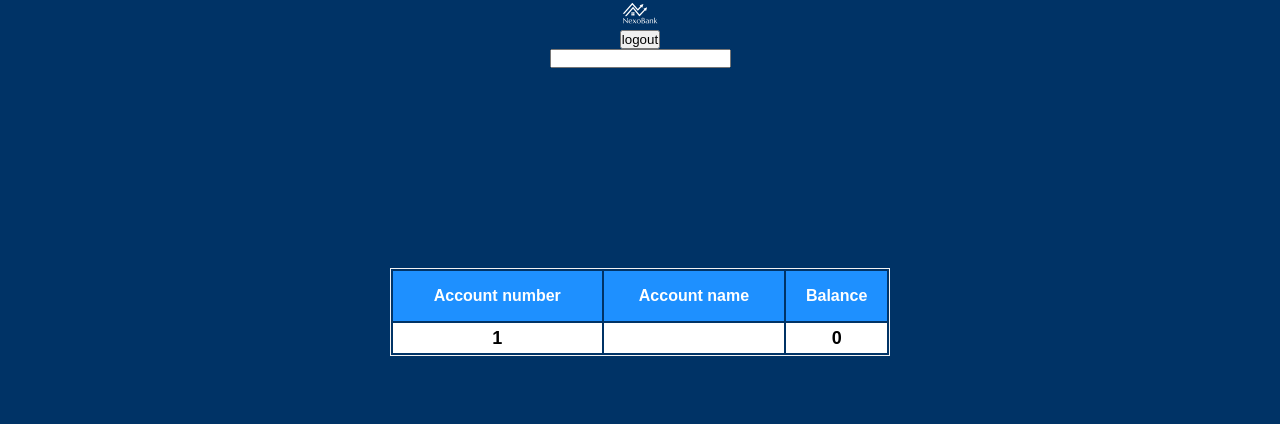
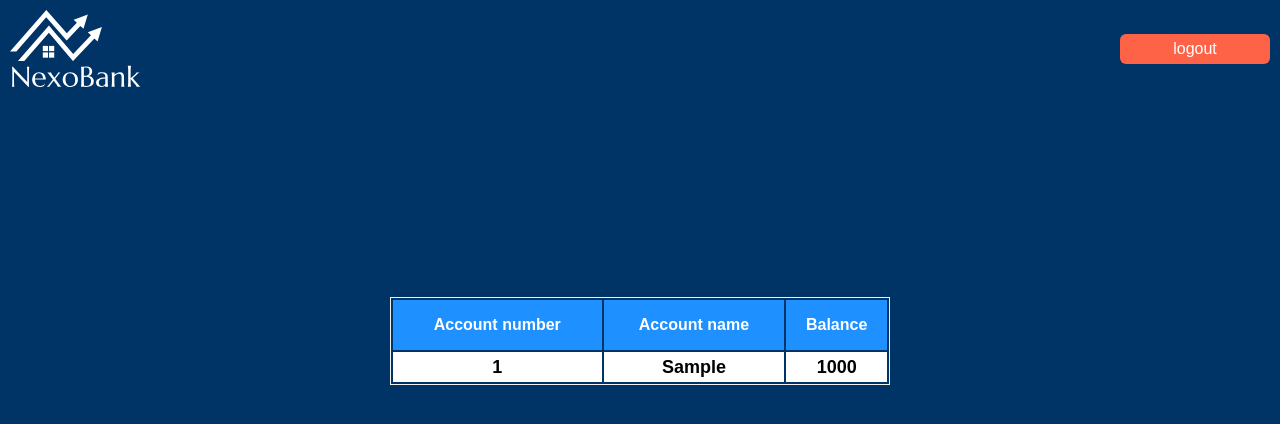
Before and after one commit to MatiasCardoso4/bankApp, a plain HTML site: page index.html in a window 1280 px wide. Both pictures are taken after typing "Sample" into the empty fields and a click on the button "Login". Drawn offline with Linux system fonts and the light colour scheme.

Commit message:
Refactor user info template, enhance logout functionality, and improve CSS styles for better layout

```diff
--- a/index.html
+++ b/index.html
@@ -35,16 +35,20 @@
       </section>
 
       <template class="user-info">
-        <header>
-          <img src="./images/logo-transparent-svg.svg" alt="logo image" />
+        <header class="template-header">
+          <img
+            class="template-logo"
+            src="./images/logo-transparent-svg.svg"
+            alt="logo image"
+          />
           <p id="user"></p>
-          <button class="logout-btn">
-            <a>logout</a>
-          </button>
+          <a>
+            <button class="logout-btn">logout</button>
+          </a>
         </header>
-        <form class="template-form">
+        <!-- <form class="template-form">
           <input type="text" id="amount" />
-        </form>
+        </form> -->
         <table>
           <thead>
             <tr>
--- a/script.js
+++ b/script.js
@@ -8,7 +8,8 @@ let user = "";
 const savedUser = localStorage.getItem("user")
   ? JSON.parse(localStorage.getItem("user"))
   : [];
-let userInfo = [];
+
+let userInfo = savedUser || [];
 
 input.addEventListener("input", (e) => {
   user = e.target.value;
@@ -17,18 +18,16 @@ input.addEventListener("input", (e) => {
 form.addEventListener("submit", (e) => {
   e.preventDefault();
   checkInput();
-  createUser(userInfo);
+  createUser(user);
   showTable();
-
-  console.log(userInfo);
+  localStorage.setItem("templateContent", clone);
 });
 
 function createUser(user) {
   const ifExists = savedUser.some((user) => user.id === user.id);
   if (!ifExists) {
-    savedUser.push({ userName: user, accountNumber: 1, balance: 0 });
+    savedUser.push({ userName: user, id: 1, balance: 1000 });
   }
-
   localStorage.setItem("user", JSON.stringify(userInfo));
 }
 
@@ -55,35 +54,35 @@ const a = clone.querySelector("a");
 //*************************************\\
 
 function redirect() {
-  formTemplate.addEventListener("submit", (e) => {
-    e.preventDefault();
-  });
+  // formTemplate.addEventListener("submit", (e) => {
+  //   e.preventDefault();
+  // });
 
   container.textContent = "";
   container.appendChild(clone);
 }
 
 function showTable() {
-  savedUser.forEach((user) => {
-    userName.textContent = user.userName;
-    accountNumber.textContent = user.accountNumber;
-    userBalance.textContent = user.balance;
-  });
+  if (savedUser) {
+    savedUser.forEach((user) => {
+      userName.textContent = user.userName;
+      accountNumber.textContent = user.id;
+      userBalance.textContent = user.balance;
+    });
+  }
 }
+
+logoutBtn.addEventListener("click", () => {
+  localStorage.removeItem("templateContent");
+  localStorage.removeItem("user");
+
+  a.href = "./index.html";
+});
 
 document.addEventListener("DOMContentLoaded", () => {
   const savedTemplate = localStorage.getItem("templateContent");
-
   if (savedTemplate) {
     redirect();
     showTable();
-  } else {
-    container.append(main);
   }
-  localStorage.setItem("templateContent", clone);
 });
-
-logoutBtn.addEventListener("click", () => {
-  a.href = "./index.html";
-  localStorage.removeItem("templateContent");
-});
--- a/style.css
+++ b/style.css
@@ -16,19 +16,19 @@ body {
 }
 
 .main-section {
-  height: 100vh;
   width: 100%;
   display: grid;
   place-items: center;
   grid-template-columns: 1fr;
-  grid-template-rows: 150px 1fr;
+  grid-template-rows: 100px 1fr;
+  row-gap: 120px;
 }
 
 .main-section header {
   width: 100%;
 }
 
-.main-section header .logo {
+.main-section header img {
   width: 150px;
 }
 
@@ -39,7 +39,6 @@ body {
   width: 380px;
   border: 1px solid #f2f2f2;
   border-radius: 6px;
-  margin-bottom: 50px;
 }
 
 .form-section .login-form {
@@ -88,6 +87,29 @@ body {
   font-weight: bold;
 }
 
+.template-header {
+  display: flex;
+  justify-content: space-between;
+  align-items: center;
+  width: 100%;
+}
+
+.logout-btn {
+  height: 30px;
+  width: 150px;
+  background-color: tomato;
+  color: white;
+  font-size: 16px;
+  border: none;
+  border-radius: 6px;
+  margin-right: 10px;
+  cursor: pointer;
+}
+
+.template-logo {
+  width: 150px;
+}
+
 table {
   color: white;
   text-align: center;
```
